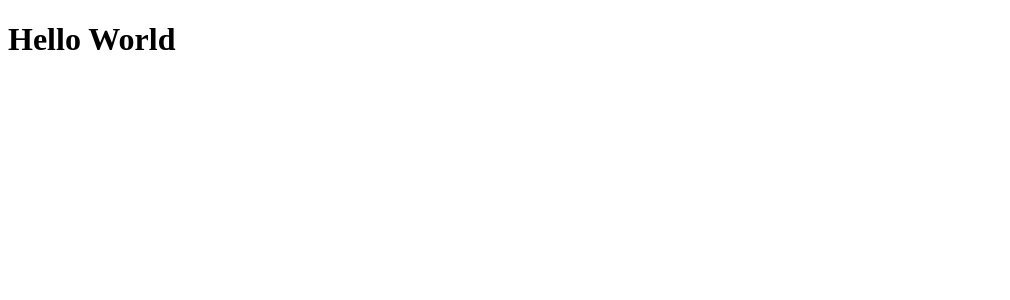
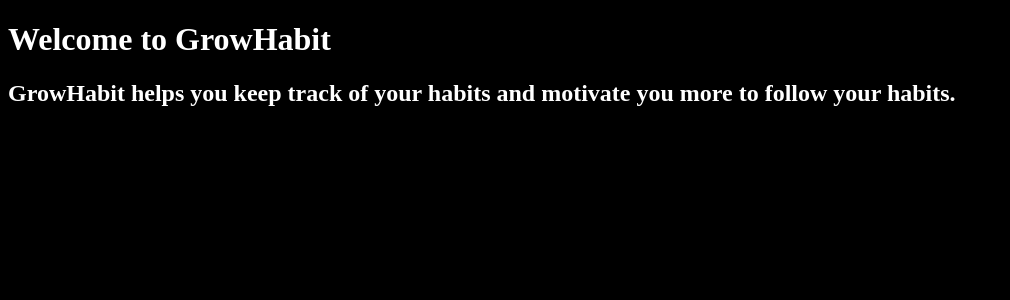
Before and after one commit to GUNAVANTH333/GrowHabit, a React (Vite) app: page / in a window 1280 px wide. Shown: the top 300 px of the page, without its empty margins (0-1010 px from the left). Built offline with nearby package versions, Linux system fonts and the light colour scheme.

Commit message:
added css

```diff
--- a/src/components/HomePage.css
+++ b/src/components/HomePage.css
@@ -0,0 +1,4 @@
+* {
+    background-color: black;
+    color: white;
+}
--- a/src/components/HomePage.jsx
+++ b/src/components/HomePage.jsx
@@ -1,7 +1,9 @@
+import "./HomePage.css"
 function NavBar() {
   return (
     <>
-      <h1>Hello World</h1>
+      <h1>Welcome to GrowHabit</h1>
+      <h2>GrowHabit helps you keep track of your habits and motivate you more to follow your habits.</h2>
     </>
   );
 }
```
